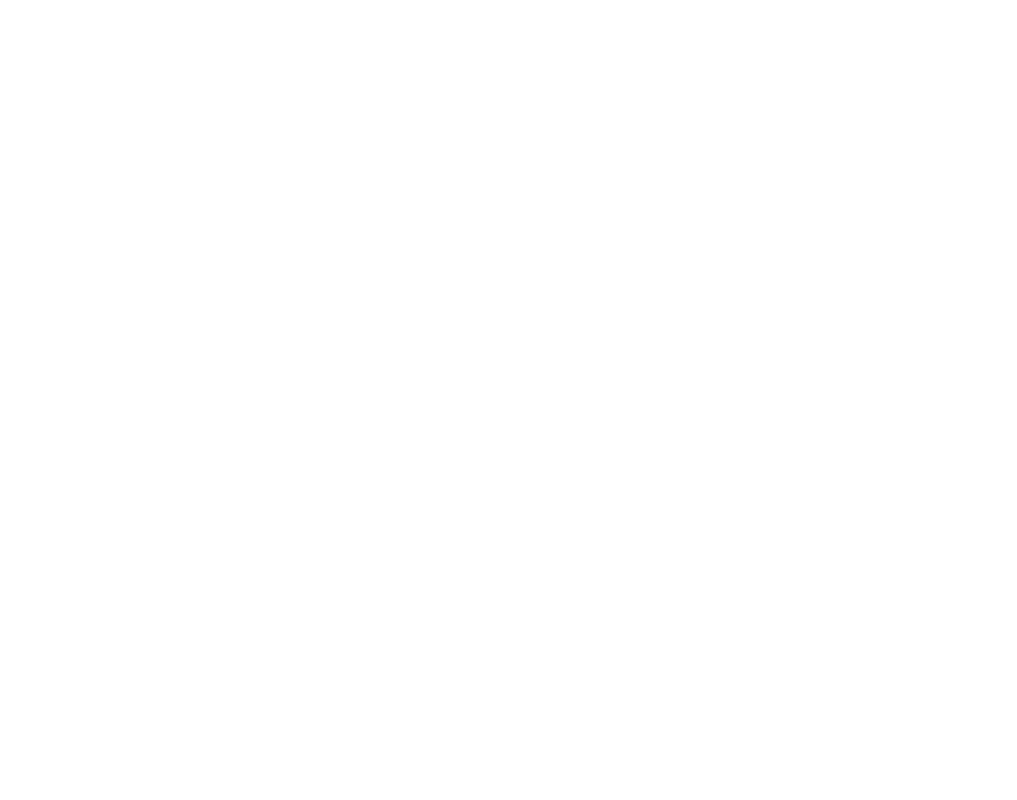
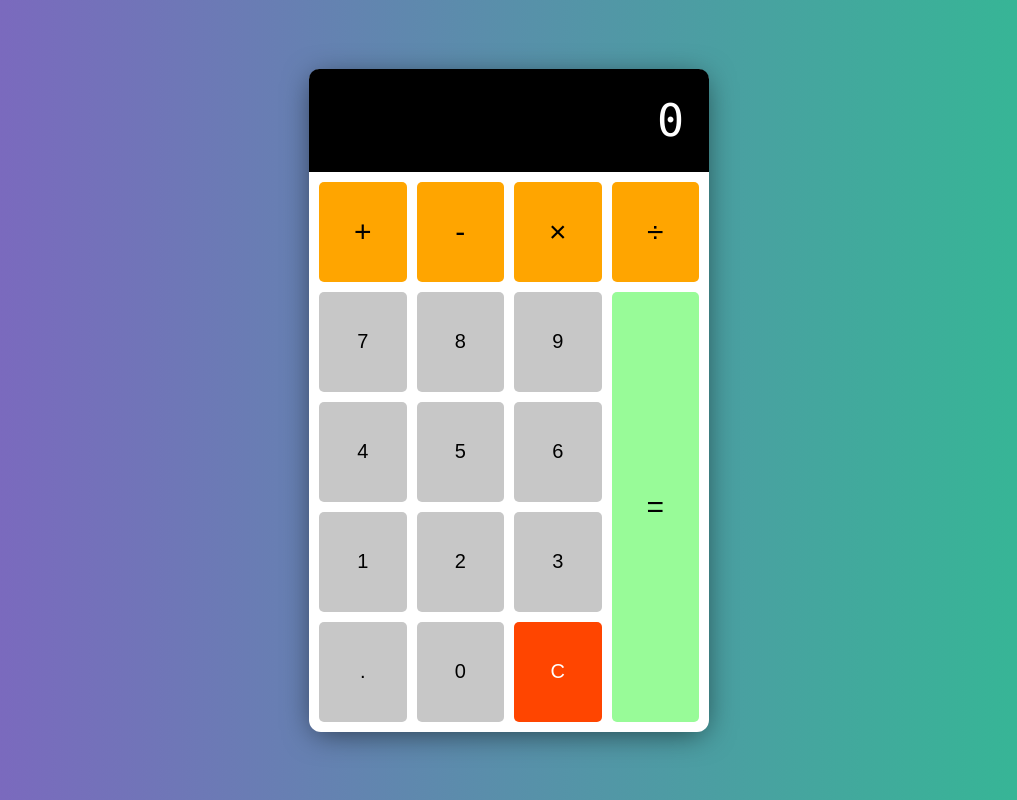
Before and after one commit to aatayde/calculator_app, a plain HTML site: page index.html in a window 1280 px wide. Shown: the whole page, without its empty margins (131-1148 px from the left). Drawn offline with Linux system fonts and the light colour scheme.

Commit message:
added style

```diff
--- a/index.html
+++ b/index.html
@@ -1,15 +1,45 @@
 <!DOCTYPE html>
 <html lang="en">
-<head>
-    <meta charset="UTF-8">
-    <meta name="viewport" content="width=device-width, initial-scale=1.0">
+  <head>
+    <meta charset="UTF-8" />
+    <meta name="viewport" content="width=device-width, initial-scale=1.0" />
     <title>Template</title>
-    <link rel="icon" type="image/png" href="favicon.png">
-    <link rel="stylesheet" href="https://cdnjs.cloudflare.com/ajax/libs/font-awesome/5.10.2/css/all.min.css"/>
-    <link rel="stylesheet" href="style.css">
-</head>
-<body>
+    <link rel="icon" type="image/png" href="favicon.png" />
+    <link
+      rel="stylesheet"
+      href="https://cdnjs.cloudflare.com/ajax/libs/font-awesome/5.10.2/css/all.min.css"
+    />
+    <link rel="stylesheet" href="style.css" />
+  </head>
+  <body>
+    <!-- Calculator -->
+    <div class="calculator">
+      <!-- Display -->
+      <div class="calculator-display">
+        <h1>0</h1>
+      </div>
+      <!-- Buttons -->
+      <div class="calculator-buttons">
+        <button class="operator" value="+">+</button>
+        <button class="operator" value="-">-</button>
+        <button class="operator" value="*">×</button>
+        <button class="operator" value="/">÷</button>
+        <button value="7">7</button>
+        <button value="8">8</button>
+        <button value="9">9</button>
+        <button value="4">4</button>
+        <button value="5">5</button>
+        <button value="6">6</button>
+        <button value="1">1</button>
+        <button value="2">2</button>
+        <button value="3">3</button>
+        <button class="decimal" value=".">.</button>
+        <button value="0">0</button>
+        <button class="clear" id="clear-btn">C</button>
+        <button class="equal-sign operator" value="=">=</button>
+      </div>
+    </div>
     <!-- Script -->
     <script src="script.js"></script>
-</body>
+  </body>
 </html>
--- a/style.css
+++ b/style.css
@@ -1,4 +1,3 @@
-
 html {
   box-sizing: border-box;
 }
@@ -6,4 +5,111 @@ html {
 body {
   margin: 0;
   min-height: 100vh;
+  display: flex;
+  justify-content: center; /* align vertically*/
+  align-items: center; /* align horizontally*/
+  background: linear-gradient(to right, #8360c3, #2ebf91);
 }
+
+.calculator {
+  background: white;
+  width: 400px;
+  border-radius: 12px;
+  box-shadow: 0 5px 30px -5px rgba(0, 0, 0, 0.6);
+}
+
+/* Display */
+.calculator-display {
+  background: black;
+  color: white;
+  margin: 0;
+  display: flex;
+  align-items: center;
+  justify-content: flex-end;
+  border-radius: 10px 10px 0 0;
+}
+.calculator-display h1 {
+  margin: 0;
+  padding: 25px;
+  font-size: 45px;
+  font-family: 'Lucida Console', sans-serif;
+  font-weight: 100;
+  overflow-x: auto;
+}
+
+/* Custom Scrollbar */
+
+::-webkit-scrollbar {
+  width: 10px;
+}
+
+::-webkit-scrollbar-track {
+  background: #f1f1f1;
+}
+
+::-webkit-scrollbar-thumb {
+  background: #888;
+}
+
+::-webkit-scrollbar-thumb:hover {
+  background: #555;
+}
+
+/* Buttons */
+.calculator-buttons {
+  display: grid;
+  grid-template-columns: repeat(4, 1fr);
+  gap: 10px;
+  grid-auto-rows: minmax(100px, auto);
+  padding: 10px;
+}
+
+button {
+  min-height: 50px;
+  font-size: 20px;
+  font-weight: 100;
+  border: none;
+  border-radius: 5px;
+  cursor: pointer;
+  background-color: rgb(199, 199, 199);
+}
+
+.operator {
+  background-color: orange;
+  font-size: 30px;
+}
+
+.equal-sign {
+  grid-column: -2;
+  grid-row: 2 / span 4;
+  background-color: palegreen;
+}
+
+.clear {
+  background-color: orangered;
+  color: white;
+}
+
+.clear:hover {
+  filter: brightness(90%);
+}
+
+button:active {
+  transform: translateY(1px);
+}
+
+button:focus {
+  outline: none;
+}
+
+/* Media Query: large smartphone (verticle) */
+@media screen and (max-width: 600px) {
+  .calculator {
+    width: 95%;
+    /* height: 100vh; */
+  }
+
+  .calculator-display {
+    height: 150px;
+  }
+}
```
